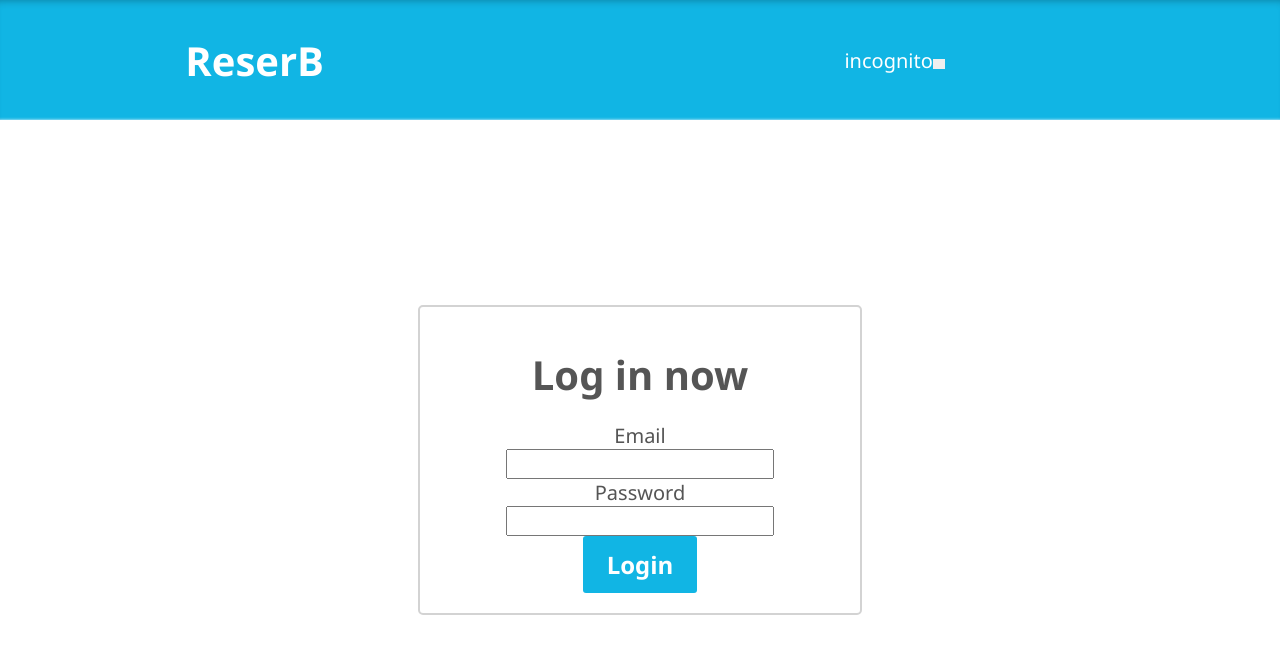
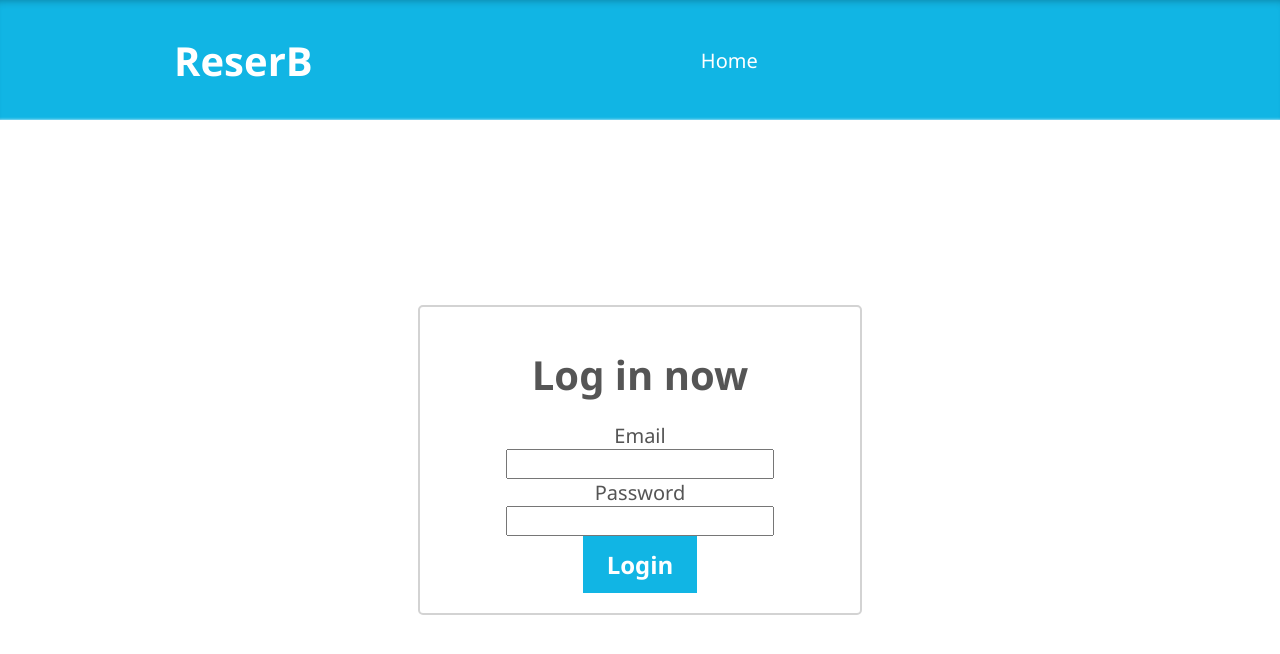
Before and after one commit to jairenriquezalva/Reserb_client, a React (Create React App) app: page / in a window 1280 px wide. Shown: the top 654 px of the page. Built offline with nearby package versions, Linux system fonts and the light colour scheme; what react-alert-template-basic would draw is missing.

Commit message:
add jss styles

```diff
--- a/jsconfig.json
+++ b/jsconfig.json
@@ -2,4 +2,4 @@
     "compilerOptions": {
       "baseUrl": "src"
     }
-  }
+}
--- a/package.json
+++ b/package.json
@@ -10,6 +10,7 @@
     "react-alert": "^7.0.2",
     "react-alert-template-basic": "^1.0.0",
     "react-dom": "^16.13.1",
+    "react-jss": "^10.4.0",
     "react-router": "^5.2.0",
     "react-router-dom": "^5.2.0",
     "react-scripts": "3.4.3",
--- a/src/App.js
+++ b/src/App.js
@@ -9,7 +9,7 @@ import 'App.css'
 
 import routes from 'routes'
 
-import Header from 'components/Header'
+import Header from 'components/header/Header'
 import Home from 'pages/Home';
 import Login from 'pages/Login';
 import Signup from 'pages/Signup';
--- a/src/components/Header.js
+++ /dev/null
@@ -1,60 +0,0 @@
-import React from 'react'
-import styled from 'styled-components'
-import {
-    Link
-} from 'react-router-dom'
-
-import routes from 'routes'
-
-import Dropdown from 'components/Dropdown'
-import DropdownItem from 'components/DropdownItem'
-
-const HeaderContainer = styled.header`
-    height: ${props=>props.height}px;
-    display: flex;
-    flex-direction: row;
-    justify-content: space-around;
-    align-items: center;
-    background-color: var(--main-bg-color);
-    color: var(--main-color);
-    box-shadow: inset 0 7px 9px -7px #00000055, inset 0 -7px 3px -7px #ffffff;
-`;
-
-const NavigatorLinkContainer = styled.ul`
-    padding: 0;
-    width: 400px;
-    display: flex;
-    flex-direction: row;
-    justify-content: space-evenly;
-    list-style-type: none;
-`
-
-const MyLink = styled(Link)`
-    text-decoration: none;
-    color: var(--main-color);
-    &:hover{
-        cursor: pointer;
-    }
-`
-
-const Header = (props)=>{
-    return(
-        <HeaderContainer height={props.height}>
-            <h1>ReserB</h1>
-            <nav>
-                <NavigatorLinkContainer>
-                    <Dropdown>
-                        <DropdownItem>
-                            <MyLink to={routes.login}>Login</MyLink>
-                        </DropdownItem>
-                        <DropdownItem>
-                            <MyLink to={routes.signup}>Sign Up</MyLink>
-                        </DropdownItem>
-                    </Dropdown>
-                </NavigatorLinkContainer>
-            </nav>
-        </HeaderContainer>
-    )
-}
-
-export default Header;
--- a/src/components/RInput.js
+++ b/src/components/RInput.js
@@ -9,7 +9,7 @@ const RInput = styled.input`
                 background-color: var(--main-bg-color);
                 outline: none;
                 border: none;
-                border-radius: 3px;
+                1border-radius: 3px;
                 font-size: 24px;
                 font-weight: bold;
                 color: white;
--- /dev/null
+++ b/src/components/header/Header.js
@@ -0,0 +1,47 @@
+import React from 'react'
+import styled from 'styled-components'
+import {
+    Link
+} from 'react-router-dom'
+import { createUseStyles } from 'react-jss'
+
+import SessionStatus from 'components/header/SessionStatus'
+import styles from 'styles/components/header/header'
+import routes from 'routes'
+
+const useStyles = createUseStyles(styles);
+
+const HeaderContainer = styled.header`
+    height: ${props=>props.height}px;
+    display: flex;
+    flex-direction: row;
+    justify-content: space-around;
+    align-items: center;
+    background-color: var(--main-bg-color);
+    color: var(--main-color);
+    box-shadow: inset 0 7px 9px -7px #00000055, inset 0 -7px 3px -7px #ffffff;
+`;
+
+const MyLink = styled(Link)`
+    text-decoration: none;
+    color: var(--main-color);
+    &:hover{
+        cursor: pointer;
+    }
+`
+
+const Header = (props)=>{
+    const classes = useStyles();
+
+    return (
+        <HeaderContainer height={props.height}>
+            <h1>ReserB</h1>
+            <ul className={classes.navigationBar}>
+                <li><MyLink to={routes.login}>Home</MyLink></li>
+            </ul>
+            <SessionStatus/>
+        </HeaderContainer>
+    )
+}
+
+export default Header;
--- /dev/null
+++ b/src/components/header/SessionStatus.js
@@ -0,0 +1,21 @@
+import React from 'react'
+import createUseStyles from 'react-jss'
+
+import styles from 'styles/components/header/sessionStatus'
+
+const useStyles = createUseStyles(styles);
+
+const SessionStatus = () => {
+
+    const classes = useStyles();
+
+    return (
+        <div className={classes.container}>
+            <div className={classes.user}></div>
+            <div className={classes.profile}></div>
+            <div className={classes.actions}></div>
+        </div>
+    )
+}
+
+export default SessionStatus;
--- /dev/null
+++ b/src/styles/components/header/header.js
@@ -0,0 +1,7 @@
+const styles = {
+    navigationBar: {
+        listStyle: 'none'
+    },
+}
+
+export default styles;
--- /dev/null
+++ b/src/styles/components/header/sessionStatus.js
@@ -0,0 +1,18 @@
+const styles = {
+    container: {
+        display: 'grid',
+        gridTemplateAreas: '"user profile"\n"actions profile"'
+    },
+    user: {
+        gridArea: 'user'
+    },
+    actions: {
+        gridArea: 'actions'
+    },
+    profile: {
+        gridArea: 'profile',
+        background: 'black',
+    },
+}
+
+export default styles;
```
Also changed, not shown: src/styles/components/button.js (added), 1 other file (tests, documents, lock files or other folders).
